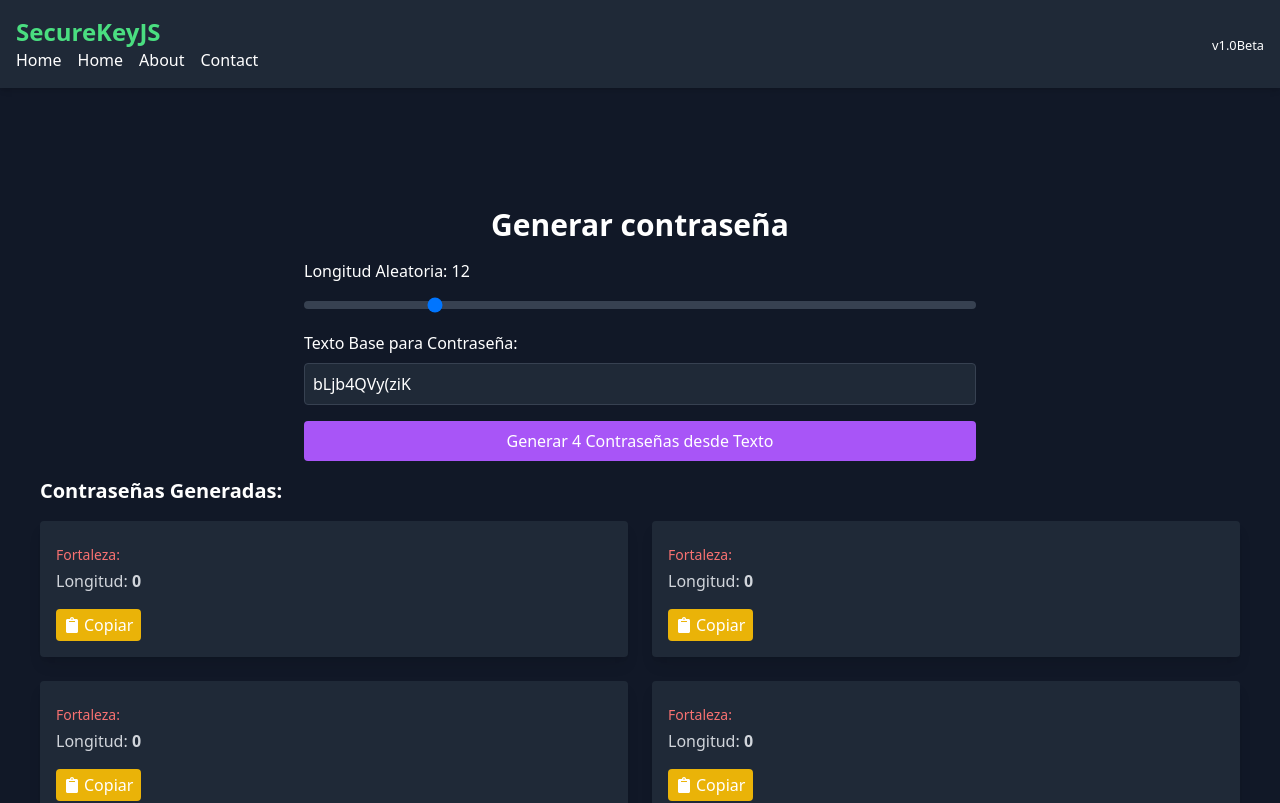
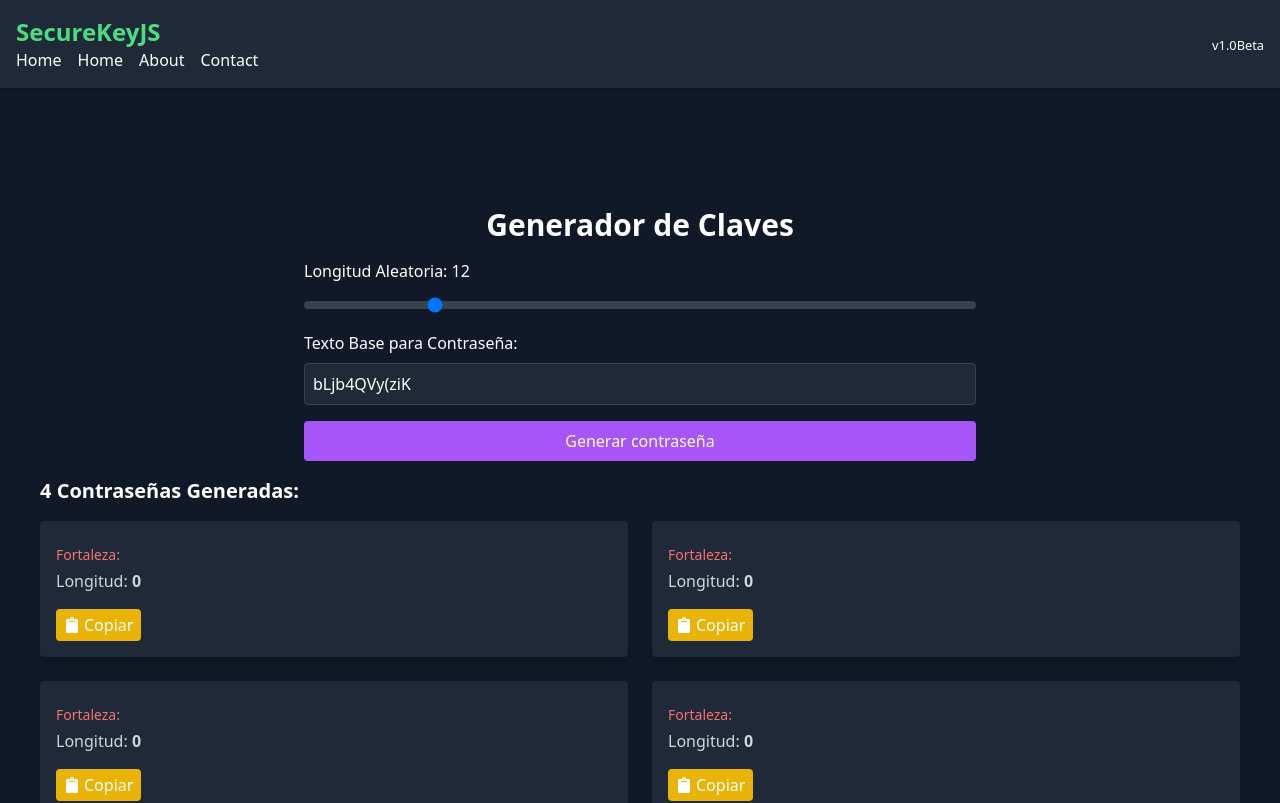
Before and after one commit to maximovj/securekeyjs, a React (Vite) app: page / in a window 1280 px wide. Shown: the top 803 px of the page. Built offline with nearby package versions, Linux system fonts and the light colour scheme.

Commit message:
* Se corrige el titulo y el boton

```diff
--- a/src/pages/Home.jsx
+++ b/src/pages/Home.jsx
@@ -78,7 +78,7 @@ const PasswordFromText = () => {
 
     return (
         <div className="min-h-screen flex flex-col items-center justify-center bg-gray-900 text-white p-4">
-            <h1 className="text-3xl font-bold mb-4">Generar contraseña</h1>
+            <h1 className="text-3xl font-bold mb-4">Generador de Claves</h1>
             <div className="mb-4 w-full max-w-2xl">
                 <label htmlFor="length" className="block mb-2">Longitud Aleatoria: {length}</label>
                 <input
@@ -104,11 +104,11 @@ const PasswordFromText = () => {
                     onClick={handleGenerateFromText}
                     className="bg-purple-500 hover:bg-purple-400 text-white py-2 px-4 rounded mt-4 w-full"
                 >
-                    Generar 4 Contraseñas desde Texto
+                    Generar contraseña
                 </button>
             </div>
             <div className="w-full max-w-full">
-                <h2 className="text-xl font-semibold mb-4">Contraseñas Generadas:</h2>
+                <h2 className="text-xl font-semibold mb-4">4 Contraseñas Generadas:</h2>
                 <div className="grid grid-cols-1 sm:grid-cols-2 gap-6">
                     {passwords.map((item, index) => (
                         <div key={index} className="bg-gray-800 rounded shadow-lg p-4 transition-transform transform hover:scale-105 flex flex-col justify-between">
```
